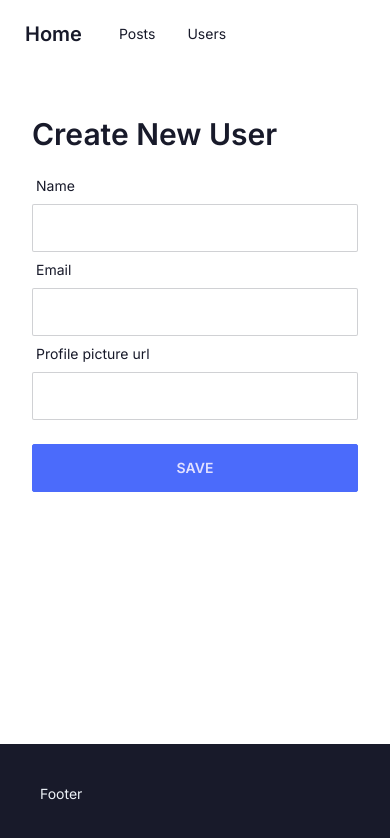
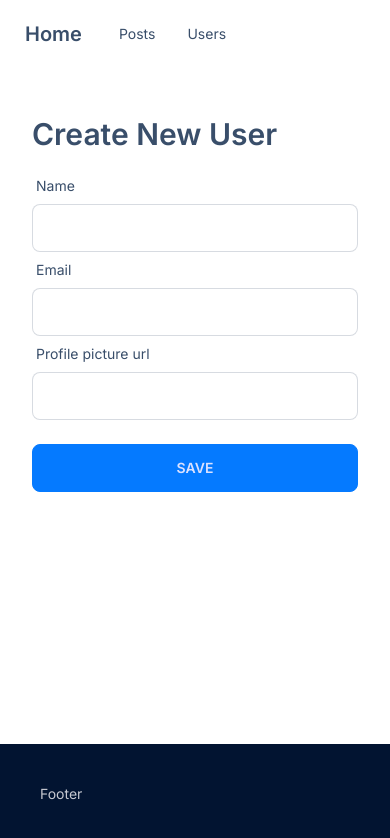
Before and after one commit to ricardojoaomestre/nextjs-14-crud, a Next.js app: page /users/new in a window 390 px wide. Shown: the top 838 px of the page. Built offline with nearby package versions, Linux system fonts and the light colour scheme; no server answers; the database is empty.

Commit message:
add update

```diff
--- a/app/actions/index.js
+++ b/app/actions/index.js
@@ -1,6 +1,6 @@
 "use server";
 
-import { createUser, deleteUser } from "@/lib/prisma/users";
+import { createUser, deleteUser, updateUser } from "@/lib/prisma/users";
 import { revalidatePath } from "next/cache";
 import { redirect } from "next/navigation";
 
@@ -13,9 +13,27 @@ export async function createUserAction(prevState, formData) {
     };
     const { user } = await createUser(userData);
     revalidatePath("/users");
-    return { message: "User created with success", user };
+    return { status: "ok", message: "User created with success", user };
   } catch (error) {
-    return { message: "Failed to create user." };
+    return { status: "nok", message: "Failed to create user." };
+  }
+}
+
+export async function updateUserAction(prevState, formData) {
+  try {
+    const id = formData.get("id");
+    const userData = {
+      name: formData.get("name"),
+      email: formData.get("email"),
+      imageUrl: formData.get("imageUrl"),
+    };
+    const { user, error } = await updateUser(id, userData);
+    if (error) throw error;
+    revalidatePath("/users");
+    revalidatePath(`/users/${formData.get("id")}`);
+    return { status: "ok", message: "User created with success", user };
+  } catch (error) {
+    return { status: "nok", message: "Failed to create user." };
   }
 }
 
--- a/app/layout.js
+++ b/app/layout.js
@@ -12,7 +12,7 @@ export const metadata = {
 
 export default function RootLayout({ children }) {
   return (
-    <html lang="en" data-theme="corporate">
+    <html lang="en" data-theme="winter">
       <body className={inter.className}>
         <Header />
         <main>{children}</main>
--- a/app/users/[userId]/deleteUser.jsx
+++ b/app/users/[userId]/deleteUser.jsx
@@ -15,7 +15,7 @@ const DeleteUser = ({ id }) => {
       <button
         type="submit"
         onClick={handleDeleteUser}
-        className="btn btn-error"
+        className="btn btn-error btn-sm btn-outline"
         aria-disabled={pending}
         disabled={pending}
       >
--- /dev/null
+++ b/app/users/[userId]/edit/page.jsx
@@ -0,0 +1,17 @@
+import { updateUserAction } from "@/app/actions";
+import UserForm from "../../userForm";
+import { getUser } from "@/lib/prisma/users";
+
+const EditUserPage = async ({ params }) => {
+  const { userId } = params;
+  const { user } = await getUser(userId);
+
+  return (
+    <div>
+      <h2 className="page-title">Edit user</h2>
+      <UserForm user={user} action={updateUserAction} />
+    </div>
+  );
+};
+
+export default EditUserPage;
--- a/app/users/[userId]/page.jsx
+++ b/app/users/[userId]/page.jsx
@@ -2,6 +2,7 @@ import { getUser } from "@/lib/prisma/users";
 
 import Avatar from "@/app/components/Avatar";
 import DeleteUser from "./deleteUser";
+import Link from "next/link";
 
 const User = async ({ params }) => {
   const { userId } = params;
@@ -13,11 +14,14 @@ const User = async ({ params }) => {
       <div className="flex flex-row gap-8 items-center mb-4">
         <Avatar user={user} size="xl" />
         <div>
-          <h2 className="title">{user.name || user.email}</h2>
+          <h2 className="text-2xl font-semibold">{user.name || user.email}</h2>
           <a href={`mailto:${user.email}`}>{user.email}</a>
         </div>
+        <Link href={`/users/${userId}/edit`} className="link">
+          Edit
+        </Link>
+        <DeleteUser id={userId} />
       </div>
-      <DeleteUser id={userId} />
     </div>
   );
 };
--- a/app/users/new/page.jsx
+++ b/app/users/new/page.jsx
@@ -1,70 +1,12 @@
 "use client";
 import { createUserAction } from "@/app/actions";
-import { useRouter } from "next/navigation";
-import { useFormState, useFormStatus } from "react-dom";
-
-const initialState = {
-  message: null,
-};
+import UserForm from "../userForm";
 
 const CreateUser = () => {
-  const router = useRouter();
-  const { pending } = useFormStatus();
-  const [state, formAction] = useFormState(createUserAction, initialState);
-  // if state has the newly created user redirect to that user profile page
-  if (state?.user) return router.push(`/users/${state?.user.id}`);
-
   return (
     <div>
       <h2 className="page-title">Create new user</h2>
-      <form action={formAction}>
-        <div className="form-control sm:max-w-sm">
-          <label className="label" htmlFor="name">
-            <span className="label-text">Name</span>
-          </label>
-          <input
-            type="text"
-            className="input input-bordered sm:max-w-sm"
-            name="name"
-            id="name"
-          />
-        </div>
-
-        <div className="form-control sm:max-w-sm">
-          <label className="label" htmlFor="email">
-            <span className="label-text">Email</span>
-          </label>
-          <input
-            type="email"
-            className="input input-bordered sm:max-w-sm"
-            name="email"
-            id="email"
-          />
-        </div>
-        <div className="form-control sm:max-w-sm">
-          <label className="label" htmlFor="imageUrl">
-            <span className="label-text">Profile picture url</span>
-          </label>
-          <input
-            type="text"
-            className="input input-bordered sm:max-w-sm"
-            id="imageUrl"
-            name="imageUrl"
-          />
-        </div>
-        <div className="form-control sm:max-w-sm my-6">
-          <button
-            className="btn btn-primary"
-            type="submit"
-            aria-disabled={pending}
-          >
-            Save
-          </button>
-        </div>
-        <p aria-live="polite" className="sr-only">
-          {state?.message}
-        </p>
-      </form>
+      <UserForm action={createUserAction} />
     </div>
   );
 };
--- /dev/null
+++ b/app/users/userForm.jsx
@@ -0,0 +1,70 @@
+"use client";
+import { redirect } from "next/navigation";
+import { useFormState, useFormStatus } from "react-dom";
+const UserForm = ({ user = {}, action }) => {
+  const { pending } = useFormStatus();
+  const [state, formAction] = useFormState(
+    action,
+    user || { messsage: undefined }
+  );
+  if (state?.status === "ok") {
+    redirect(`/users/${state.user.id || user.id}`);
+  }
+
+  return (
+    <form action={formAction}>
+      {state?.id && <input type="hidden" name="id" value={state?.id} />}
+      <div className="form-control sm:max-w-sm">
+        <label className="label" htmlFor="name">
+          <span className="label-text">Name</span>
+        </label>
+        <input
+          type="text"
+          className="input input-bordered sm:max-w-sm"
+          name="name"
+          id="name"
+          defaultValue={state?.name}
+        />
+      </div>
+
+      <div className="form-control sm:max-w-sm">
+        <label className="label" htmlFor="email">
+          <span className="label-text">Email</span>
+        </label>
+        <input
+          type="email"
+          className="input input-bordered sm:max-w-sm"
+          name="email"
+          id="email"
+          defaultValue={state?.email}
+        />
+      </div>
+      <div className="form-control sm:max-w-sm">
+        <label className="label" htmlFor="imageUrl">
+          <span className="label-text">Profile picture url</span>
+        </label>
+        <input
+          type="text"
+          className="input input-bordered sm:max-w-sm"
+          id="imageUrl"
+          name="imageUrl"
+          defaultValue={state?.imageUrl}
+        />
+      </div>
+      <div className="form-control sm:max-w-sm my-6">
+        <button
+          className="btn btn-primary"
+          type="submit"
+          aria-disabled={pending}
+        >
+          Save
+        </button>
+      </div>
+      <p aria-live="polite" className="sr-only">
+        {state?.message}
+      </p>
+    </form>
+  );
+};
+
+export default UserForm;
--- a/lib/prisma/users.js
+++ b/lib/prisma/users.js
@@ -32,6 +32,15 @@ export const createUser = async (userData) => {
   }
 };
 
+export const updateUser = async (id, userData) => {
+  try {
+    await prisma.user.update({ where: { id }, data: userData });
+    return { user: userData };
+  } catch (error) {
+    return { error };
+  }
+};
+
 export const deleteUser = async (id) => {
   try {
     await prisma.user.delete({ where: { id } });
--- a/tailwind.config.js
+++ b/tailwind.config.js
@@ -16,6 +16,6 @@ module.exports = {
   },
   plugins: [require("daisyui")],
   daisyui: {
-    themes: ["corporate"],
+    themes: ["emerald", "winter"],
   },
 };
```
